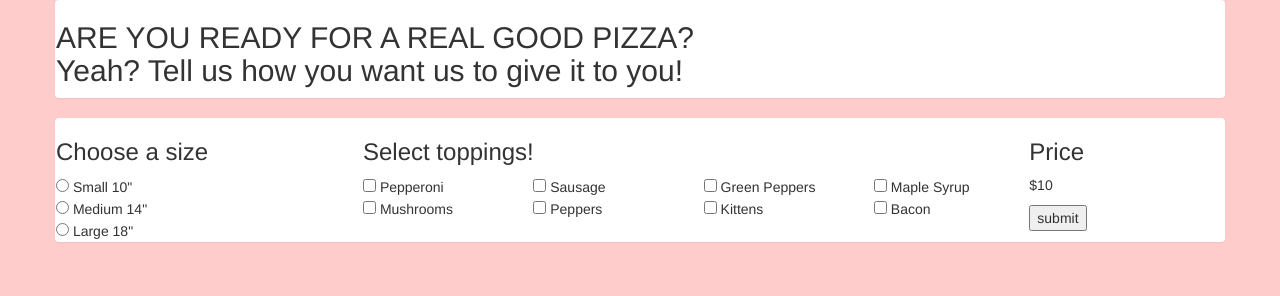
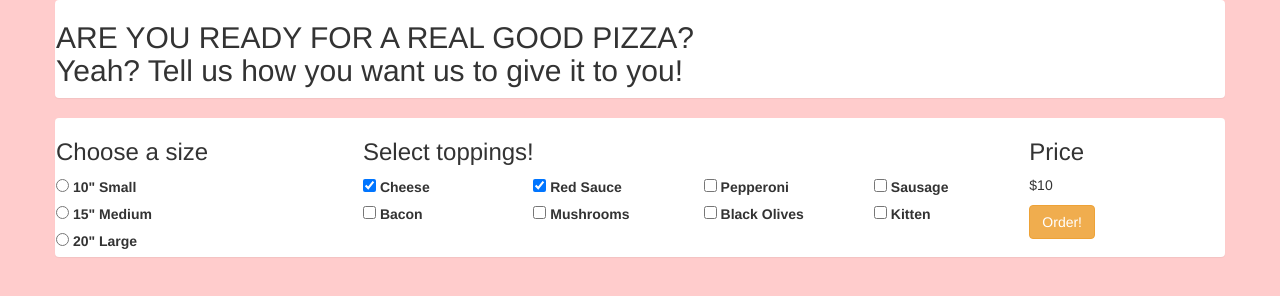
Before and after one commit to MattSmithereens/pizza, a plain HTML site: page index.html in a window 1280 px wide. Drawn offline with nearby package versions, Linux system fonts and the light colour scheme.

Commit message:
input size and array of toppings of ordered pizza

```diff
--- a/index.html
+++ b/index.html
@@ -10,7 +10,9 @@ Keep it simple to start! You do not need to have a complex formula for determini
 <html>
 <head>
   <title>Age of Pamparious!</title>
-<!-- <meta name="viewport" content="width=device-width, initial-scale=1.0"> -->
+  <meta name="viewport" content="width=device-width, initial-scale=1.0">
+  <!-- remove styles link for Bootstrap 3.3.7 and uncomment below if you want to use Bootstrap 4.0.0 -->
+  <!--   <link rel="stylesheet" href="https://maxcdn.bootstrapcdn.com/bootstrap/4.0.0/css/bootstrap.min.css" integrity="sha384-Gn5384xqQ1aoWXA+058RXPxPg6fy4IWvTNh0E263XmFcJlSAwiGgFAW/dAiS6JXm" crossorigin="anonymous"> -->
   <link rel="stylesheet" href="https://maxcdn.bootstrapcdn.com/bootstrap/3.3.7/css/bootstrap.min.css" integrity="sha384-BVYiiSIFeK1dGmJRAkycuHAHRg32OmUcww7on3RYdg4Va+PmSTsz/K68vbdEjh4u" crossorigin="anonymous">
   <link href="css/styles.css" rel="stylesheet">
   <script src="https://ajax.googleapis.com/ajax/libs/jquery/3.3.1/jquery.min.js"></script>
@@ -24,7 +26,7 @@ Keep it simple to start! You do not need to have a complex formula for determini
       <h2>So you think you've had a real good pizza?<br>
       <em>Well, not like this!</em>
     </div> -->
-<!-- Potential splash/info page.  add customer input fields if you have time -->
+<!-- Potential splash/info page.  add customer input fields -->
     <div class="welcome">
       <p>Welcome to Pamparious!  Enter your name</p>
     </div>
@@ -35,18 +37,27 @@ Keep it simple to start! You do not need to have a complex formula for determini
         <br>Yeah?  Tell us how you want us to give it to you!</h2>
       </div>
       <div class="row panel">
+
+<!-- form -->
+        <form id="buttons" action="index-new.html" method="post">
           <div class="col-md-3">
             <div class="row">
               <h3>Choose a size</h3>
             </div>
             <div class="row">
-            <input type="radio" name="size" value="Small"> Small 10"
+              <label>
+                <input type="radio" name="size" value="Small"> 10" Small
+              </label>
             </div>
             <div class="row">
-            <input type="radio" name="size" value="Medium"> Medium 14"
+              <label>
+                <input type="radio" name="size" value="Medium"> 15" Medium
+              </label>
             </div>
             <div class="row">
-            <input type="radio" name="size" value="Large"> Large 18"
+              <label>
+                <input type="radio" name="size" value="Large"> 20" Large
+              </label>
             </div>
           </div>
           <div class="col-md-7">
@@ -54,34 +65,53 @@ Keep it simple to start! You do not need to have a complex formula for determini
               <h3>Select toppings!</h3>
               <div class="row">
                 <div class="col-sm-3">
-                <input type="checkbox" name="topping" value="Pepperoni"> Pepperoni
+                  <label>
+                    <input type="checkbox" name="topping" value="Cheese" checked> Cheese
+                  </label>
                 </div>
                 <div class="col-sm-3">
-                <input type="checkbox" name="topping" value="Sausage"> Sausage
+                  <label>
+                    <input type="checkbox" name="topping" value="Red Sauce" checked> Red Sauce
+                  </label>
                 </div>
                 <div class="col-sm-3">
-                <input type="checkbox" name="topping" value="Green Peppers"> Green Peppers
+                  <label>
+                    <input type="checkbox" name="topping" value="Pepperoni"> Pepperoni
+                  </label>
                 </div>
                 <div class="col-sm-3">
-                <input type="checkbox" name="topping" value="Maple Syrup"> Maple Syrup
+                  <label>
+                    <input type="checkbox" name="topping" value="Sausage"> Sausage
+                  </label>
                 </div>
               </div>
               <div class="row">
                 <div class="col-sm-3">
-                <input type="checkbox" name="topping" value="Mushrooms"> Mushrooms
+                  <label>
+                    <input type="checkbox" name="topping" value="Bacon"> Bacon
+                  </label>
                 </div>
                 <div class="col-sm-3">
-                <input type="checkbox" name="topping" value="Peppers"> Peppers
+                  <label>
+                    <input type="checkbox" name="topping" value="Mushrooms"> Mushrooms
+                  </label>
                 </div>
                 <div class="col-sm-3">
-                <input type="checkbox" name="topping" value="Kittens"> Kittens
+                  <label>
+                    <input type="checkbox" name="topping" value="Black Olives"> Black Olives
+                  </label>
                 </div>
                 <div class="col-sm-3">
-                <input type="checkbox" name="topping" value="Bacon"> Bacon
+                  <label>
+                    <input type="checkbox" name="topping" value="Kitten"> Kitten
+                  </label>
                 </div>
               </div>
             </div>
           </div>
+
+<!-- form end -->
+
         <div class="col-md-2">
           <div class="row">
             <h3>Price</h3>
@@ -90,18 +120,16 @@ Keep it simple to start! You do not need to have a complex formula for determini
             <p><span class="piePrice">$10</span></p>
           </div>
           <div class="row">
-            <input type="button" name="pieOrder" value="submit">
+            <button type="submit" class="btn btn-warning" name="button">Order!</button>
+          </div>
+          </form>
         </div>
       </div>
     </div>
-
 <!-- display receipt -->
-    </div>
     <div class="receipt">
       <h2>Order Summary:</h2>
-        <ul class="output">
-
-        </ul>
+        <ul class="output"><!--output here--></ul>
     </div>
   </div>
 </body>
--- a/js/scripts.js
+++ b/js/scripts.js
@@ -1,5 +1,27 @@
-var pizza = function Pizza(size, toppings, 10) {
-  this.size = size;
+// business
+
+var newPizza = function Pizza(size, [], price) {
+  this.size = inputtedSize;
   this.toppings = [];
   this.price = [];
 }
+
+// Pizza.prototype.showPie = function() {
+//   return this.size + ", " + this.price;
+// }
+
+// user interface
+
+$(document).ready(function() {
+  $("form#buttons").submit(function(event){
+      event.preventDefault();
+      var inputtedSize = $("input:radio[name=size]:checked").val();
+      var toppingArray = Array();
+      $("input:checkbox[name=topping]:checked").each(function() {
+    		toppingArray.push($(this).val());
+    	});
+      console.log(toppingArray);
+      console.log(inputtedSize);
+
+  })
+})
```
Lines whose indentation alone changed are shown as unchanged.
